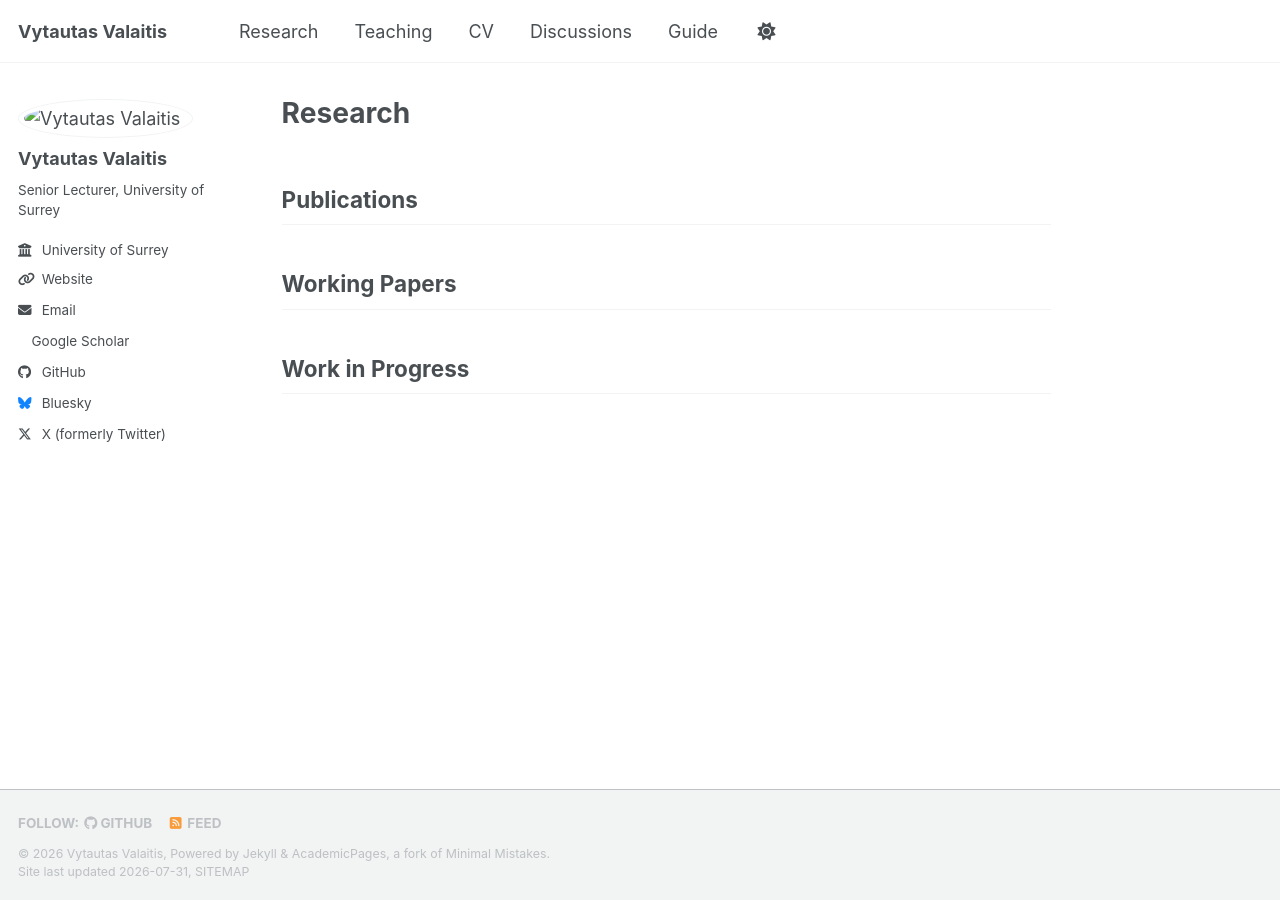
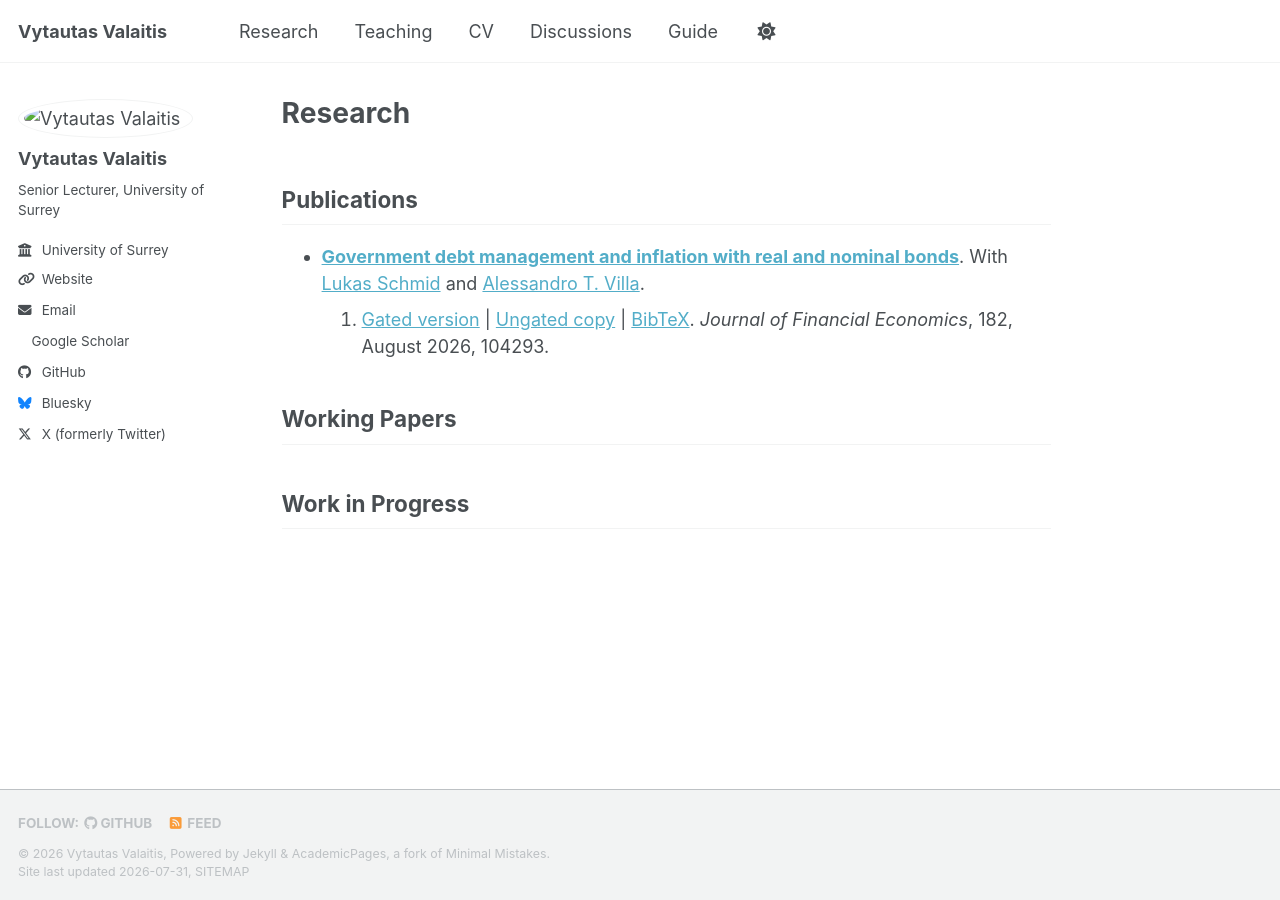
Before and after one commit to VytautasValaitis/VytautasValaitis.github.io, a Jekyll site: the page built from _pages/Research.md, in a window 1280 px wide. Built offline with Jekyll 4.4.1, drawn with Linux system fonts in a browser that asks for light colours; a style sheet for code colours, icons or effects is not loaded.

Commit message:
Update Research.md

```diff
--- a/_pages/Research.md
+++ b/_pages/Research.md
@@ -6,6 +6,11 @@ author_profile: true
 
 ## Publications
 
+* **[Government debt management and inflation with real and nominal bonds](https://www.sciencedirect.com/science/article/pii/S0304405X26000644)**.
+  With [Lukas Schmid](https://sites.google.com/view/lschmidfinanceresearch/) and [Alessandro T. Villa](https://www.alessandrotenzinvilla.com/).
+  2026. [Gated version](https://www.sciencedirect.com/science/article/pii/S0304405X26000644) | [Ungated copy](/files/SchmidValaitisVilla.pdf) | [BibTeX](/files/inflation_bibtex.bib).
+  *Journal of Financial Economics*, 182, August 2026, 104293.
+
 
 ## Working Papers
 
```
